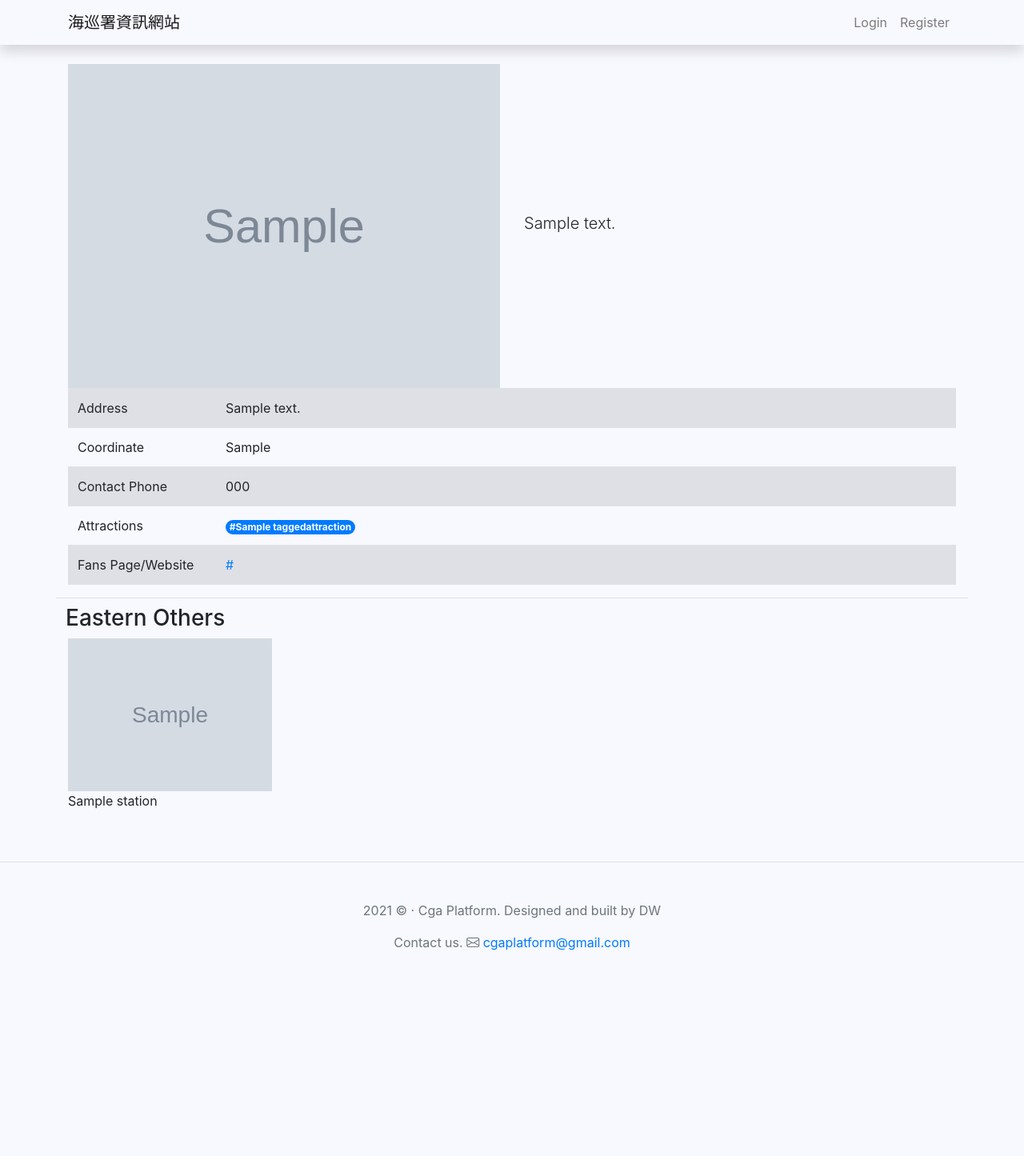
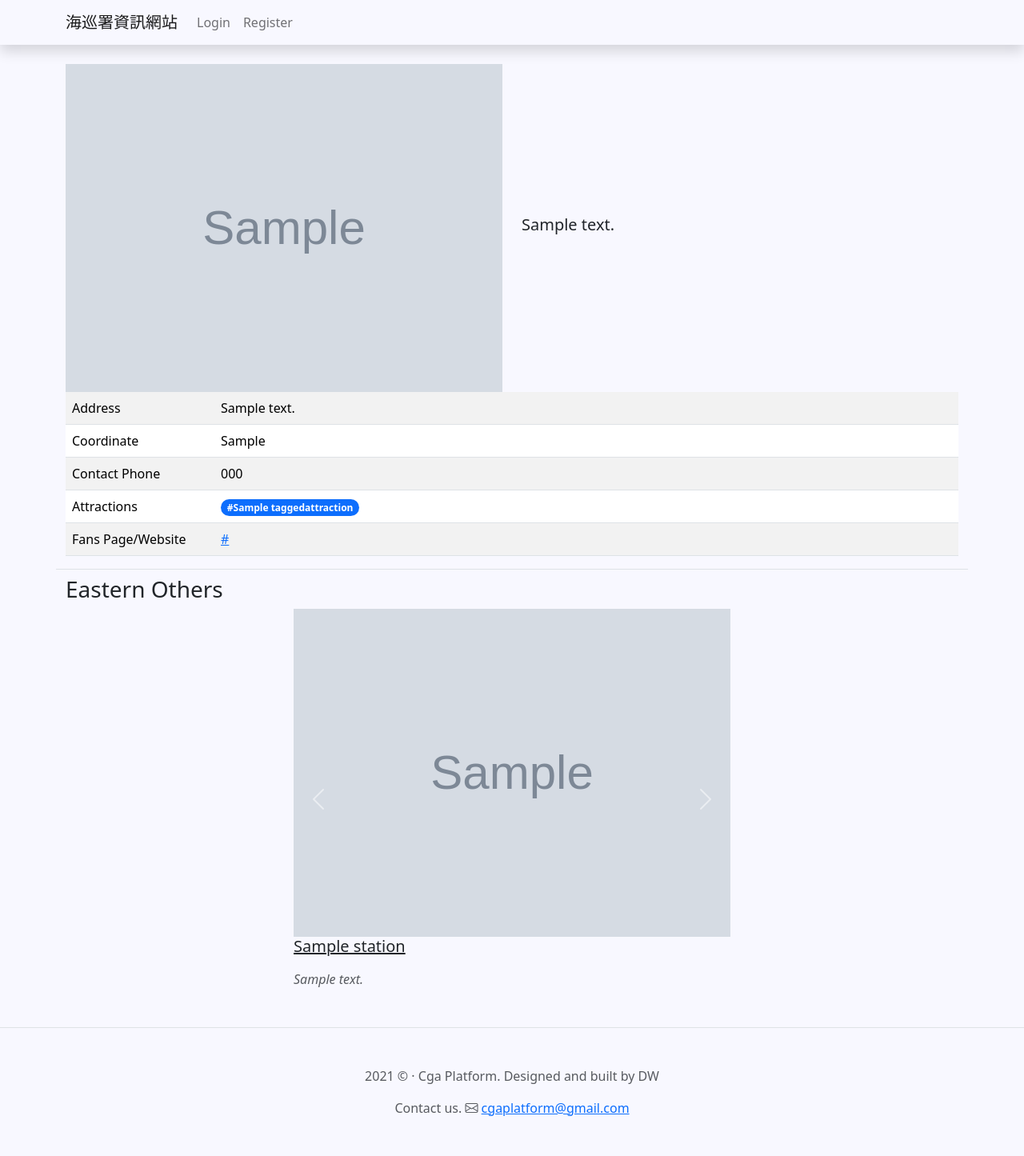
Before and after one commit to Maxium1997/CGA_Platform, a Django app: a page that uses ocean_station/templates/ocean_station/info.html in a window 1280 px wide. Shown: the whole page at 80% size. Before the commit the page ends 1188 px from the top, so only its background shows below. Run offline with Django 3.2, Linux system fonts and the light colour scheme; tables that the repository leaves empty hold one stand-in row (values such as "Sample post"); grey boxes marked "Sample" are stand-in pictures; data that the repository does not hold is empty; some libraries are stand-ins or nearby versions.

Commit message:
Modified the ocean station info layout with carousel image to show the same region ocean stations.

```diff
--- a/ocean_station/templates/ocean_station/info.html
+++ b/ocean_station/templates/ocean_station/info.html
@@ -86,14 +86,45 @@
     {% endif %}
 
     {% if region_stations %}
-    <div class="row border-top pt-2">
+    <div class="row justify-content-center border-top pt-2">
         <h3>{{ station.region|readable_region:1 }} Others</h3>
-        {% for station in region_stations %}
-        <div class="col-lg-3 col-md-4 col-sm-6" onclick="window.location.href='{% url 'station_info' station.slug %}'">
-            <img src="{{ station.images.url }}" width="100%">
-            <p>{{ station.name }}</p>
+        <div id="carouselExampleControlsNoTouching" class="col-lg-6 col-md-8 col-sm-10 carousel slide" data-bs-touch="false" data-bs-interval="false">
+            <div class="carousel-inner">
+                {% for station in region_stations %}
+                {% if forloop.counter == 1 %}
+                <div class="carousel-item active">
+                    <img src="{{ station.images.url }}" class="d-block w-100" width="100%" alt="{{ station.name }}">
+                    <div>
+                        <p>
+                            <a href="{% url 'station_info' station.slug %}" class="h5 fw-light">{{ station.name }}</a>
+                        </p>
+                        <i class="text-muted">{{ station.address }}</i>
+                    </div>
+                </div>
+                {% else %}
+                <div class="carousel-item">
+                    <img src="{{ station.images.url }}" class="d-block w-100" width="100%" alt="{{ station.name }}">
+                    <div>
+                        <p>
+                            <a href="{% url 'station_info' station.slug %}" class="h5 fw-light">{{ station.name }}</a>
+                        </p>
+                        <i class="text-muted">{{ station.address }}</i>
+                    </div>
+                </div>
+                {% endif %}
+                {% endfor %}
+            </div>
+
+            <button class="carousel-control-prev" type="button" data-bs-target="#carouselExampleControlsNoTouching" data-bs-slide="prev">
+                <span class="carousel-control-prev-icon" aria-hidden="true"></span>
+                <span class="visually-hidden">Previous</span>
+            </button>
+
+            <button class="carousel-control-next" type="button" data-bs-target="#carouselExampleControlsNoTouching" data-bs-slide="next">
+                <span class="carousel-control-next-icon" aria-hidden="true"></span>
+                <span class="visually-hidden">Next</span>
+            </button>
         </div>
-        {% endfor %}
     </div>
     {% endif %}
 </div>
```
